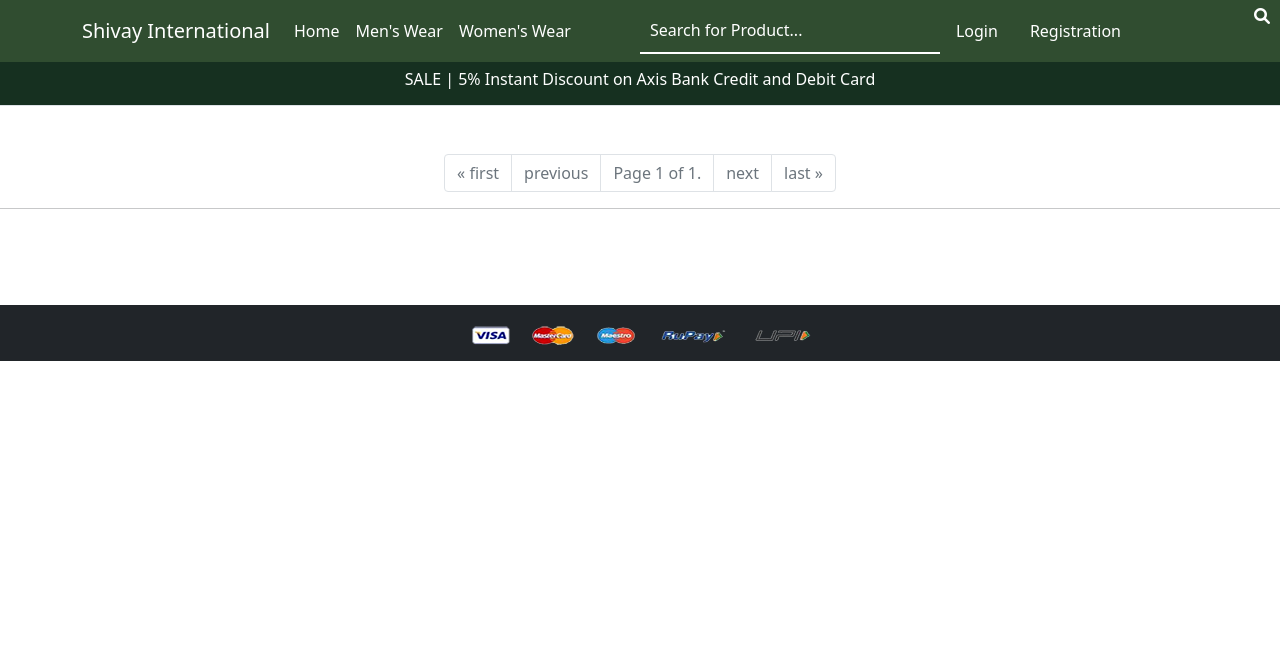
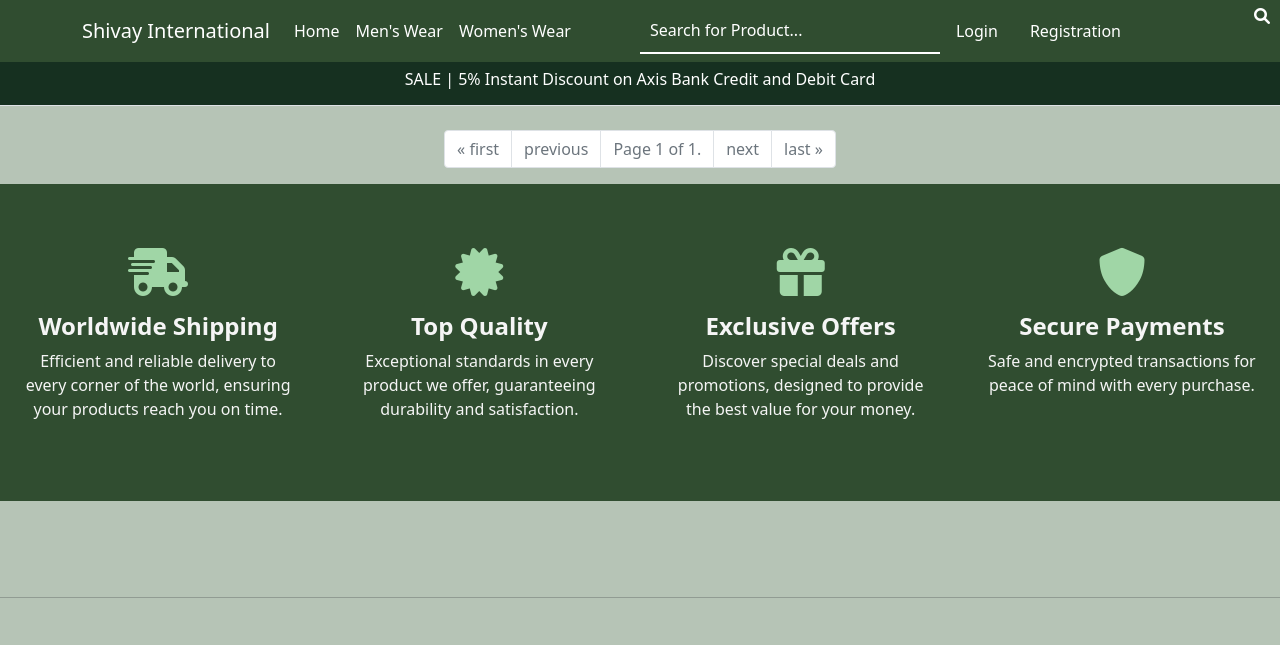
Before and after one commit to w7Ali/VastarCollection, a Django app: page / in a window 1280 px wide. Shown: the top 645 px of the page. Run offline with Django 5.2, Linux system fonts and the light colour scheme; data that the repository does not hold is empty; some libraries are stand-ins or nearby versions.

Commit message:
Ticket_18_rubaya added speciality_info.html

```diff
--- a/app/static/app/js/footer.js
+++ b/app/static/app/js/footer.js
@@ -16,12 +16,28 @@
                               <button type="button" class="btn btn-dark">JOIN</button>
                           </form>
                       </div>
-                          <small>
-                            Term and Conditions
-                            <a href="/privacy"> Conditions </a> and <a href="/terms-conditions">privacy</a>
-                          </small>
                   </div>
               `);
+
+              $('#policy').html(`
+                <h3>Policy</h3>
+                <div class="d-flex flex-column">
+                      <div class="d-flex align-items-center mb-2">
+                       <i class="fas fa-user-shield"></i>
+                        <h6>
+                         <a href="/privacy" style="text-decoration:none;color:black;">Conditions</a><br>
+                        </h6>
+                        </div>
+                    <div class="d-flex align-items-center">
+                      <i class="fas fa-file-contract"></i>
+                    <h6>
+                        <a href="/terms-conditions" style="text-decoration:none;color:black;">Privacy</a>
+                    </h6>
+                    </div>
+                    </div>
+                </div>
+            `);
+
 
               $('#about-us').html(`
                   <h3>About Us</h3>
@@ -51,7 +67,7 @@
 
 
               $('#copyright-info').html(`
-                  Copyright &copy; ${new Date().getFullYear()} || Designed By CodeCraft ||
+                  Copyright &copy; ${new Date().getFullYear()} || Designed and Developed By CodeCraft
               `);
           },
           error: function (error) {
--- a/app/templates/app/base.html
+++ b/app/templates/app/base.html
@@ -22,7 +22,7 @@
     <title>shivayinternational.co | {% block title %} {% endblock title %}</title>
 </head>
 
-<body>
+<body style="background-color: #b6c4b6;">
     {% block nav %}
     {% include 'app/components/nav.html' %}
     {% endblock nav %}
@@ -35,7 +35,6 @@
     {% block banner_slider %} {% endblock banner_slider %}
     {% block main-content %} {% endblock main-content %}
     {% block payment-gateway %} {% endblock payment-gateway %}
-    <hr>
 
     {% block footer %}
     {% include 'app/components/footer.html' %}
--- a/app/templates/app/components/footer.html
+++ b/app/templates/app/components/footer.html
@@ -3,10 +3,15 @@
 <footer class="container-fluid px-0 mt-5">
   <div class="container mb-5 d-flex">
     <div class="row">
-    <div class="col-lg-4 col-md-5 col-sm-12 col-xs-12" id="see-it-first">
+    <div class="col-lg-3 col-md-3 col-sm-12 col-xs-12" id="see-it-first">
       <!-- Content will be dynamically added here -->
     </div>
-    <div class="col-lg-5 col-md-4 col-sm-12 col-xs-12 " >
+    <div class="col-lg-3 col-md-3 col-sm-12 col-xs-12 " >
+      <div id="policy">
+        <!-- Content will be dynamically added here -->
+      </div>
+    </div>
+    <div class="col-lg-3 col-md-3 col-sm-12 col-xs-12 " >
       <div id="about-us">
         <!-- Content will be dynamically added here -->
       </div>
@@ -18,17 +23,11 @@
     </div>
   </div>
   </div>
-  <div class="bg-dark text-center p-3">
-    <small class="text-white" id="copyright-info">
+  <hr>
+  <div class="text-center p-3">
+    <small class="" id="copyright-info">
       <!-- Copyright information will be dynamically added here -->
     </small>
-    <img
-      src="{% static 'app/images/payment.png' %}"
-      alt=""
-      srcset=""
-      class="img-fluid"
-      height="2px"
-    />
   </div>
 </footer>
 <script src="{% static 'app/js/footer.js' %}"></script>
--- a/app/templates/app/index.html
+++ b/app/templates/app/index.html
@@ -182,11 +182,11 @@
 
 <div class="container mt-5">
 
-  <div class="row">
+  <div class="row g-4">
 
     {% for product in page_obj %}
 
-      <div class="col-6 col-md-4 mb-4">
+      <div class="col-6 col-md-3 mb-5 ">
 
         <div class="card product-card h-100 border-0 shadow-sm">
 
@@ -282,5 +282,5 @@
     </ul>
   </nav>
 </div>
-
+{% include "app/policy/specialty_info.html" %}
 {% endblock main-content %}
--- /dev/null
+++ b/app/templates/app/policy/specialty_info.html
@@ -0,0 +1,86 @@
+<!DOCTYPE html>
+<html lang="en">
+<head>
+    <meta charset="UTF-8">
+    <meta name="viewport" content="width=device-width, initial-scale=1.0">
+    <title>Responsive Features Section</title>
+    <link rel="stylesheet" href="https://cdnjs.cloudflare.com/ajax/libs/font-awesome/6.0.0-beta3/css/all.min.css">
+    <style>
+        .feature-section {
+            background-color: #304d30;
+            color: whitesmoke;
+            padding: 3rem 1rem;
+        }
+        .feature-section .row {
+            display: flex;
+            flex-wrap: wrap;
+            justify-content: center;
+            gap: 1rem;
+        }
+        .feature-section .col-md-3 {
+            flex: 1;
+            max-width: 24%;
+            padding: 1rem;
+            text-align: center;
+        }
+        .feature-section .col-md-3 i {
+            color: #a0d6a6;
+            margin-bottom: 1rem;
+            font-size: 3rem;
+        }
+        .feature-section h2 {
+            font-size: 1.5rem;
+            margin-bottom: 0.5rem;
+            font-weight: 700;
+        }
+        .feature-section p {
+            font-size: 1rem;
+            line-height: 1.5;
+        }
+
+        /* Responsive Styles */
+        @media (max-width: 992px) {
+            .feature-section .col-md-3 {
+                max-width: 48%;
+            }
+        }
+        @media (max-width: 768px) {
+            .feature-section .col-md-3 {
+                max-width: 100%;
+                padding: 1rem 0;
+            }
+            .feature-section i {
+                font-size: 2rem;
+            }
+        }
+    </style>
+</head>
+<body>
+
+<div class="feature-section">
+    <div class="row">
+        <div class="col-md-3">
+            <span><i class="fas fa-shipping-fast"></i></span>
+            <h2>Worldwide Shipping</h2>
+            <p>Efficient and reliable delivery to every corner of the world, ensuring your products reach you on time.</p>
+        </div>
+        <div class="col-md-3">
+            <span><i class="fas fa-certificate"></i></span>
+            <h2>Top Quality</h2>
+            <p>Exceptional standards in every product we offer, guaranteeing durability and satisfaction.</p>
+        </div>
+        <div class="col-md-3">
+            <span><i class="fas fa-gift"></i></span>
+            <h2>Exclusive Offers</h2>
+            <p>Discover special deals and promotions, designed to provide the best value for your money.</p>
+        </div>
+        <div class="col-md-3">
+            <span><i class="fas fa-shield-alt"></i></span>
+            <h2>Secure Payments</h2>
+            <p>Safe and encrypted transactions for peace of mind with every purchase.</p>
+        </div>
+    </div>
+</div>
+
+</body>
+</html>
--- a/app/templates/app/products/men_wear.html
+++ b/app/templates/app/products/men_wear.html
@@ -1,9 +1,9 @@
 <h2 class="text-center my-5" id="men_wear">Men's Wear Formal Jackets</h2>
 
 <div class="container">
-<div class="row row-cols-1 row-cols-md-3 g-4">
+<div class="row row-cols-1 row-cols-md-4 g-4">
   {% for mw in page_obj %}
-  <div class="col">
+  <div class="col p-3 mb-5">
     <div class="card product-card h-100 border-0 shadow-sm">
       <img src="{{ mw.product_image.url }}" class="card-img-top" alt="Product Image">
       <div class="card-body">
--- a/app/templates/app/products/women_wear.html
+++ b/app/templates/app/products/women_wear.html
@@ -1,9 +1,9 @@
 <h2 class="text-center mb-4" id="women_wear">Women's Wear Formal Jackets</h2>
 
 <div class="container">
-<div class="row row-cols-1 row-cols-md-3 g-4">
+<div class="row row-cols-1 row-cols-md-4 g-4">
   {% for ww in page_obj %}
-  <div class="col">
+  <div class="col p-3 mb-5">
     <div class="card product-card h-100 border-0 shadow-sm">
       <img src="{{ ww.product_image.url }}" class="card-img-top" alt="Product Image">
       <div class="card-body">
```
